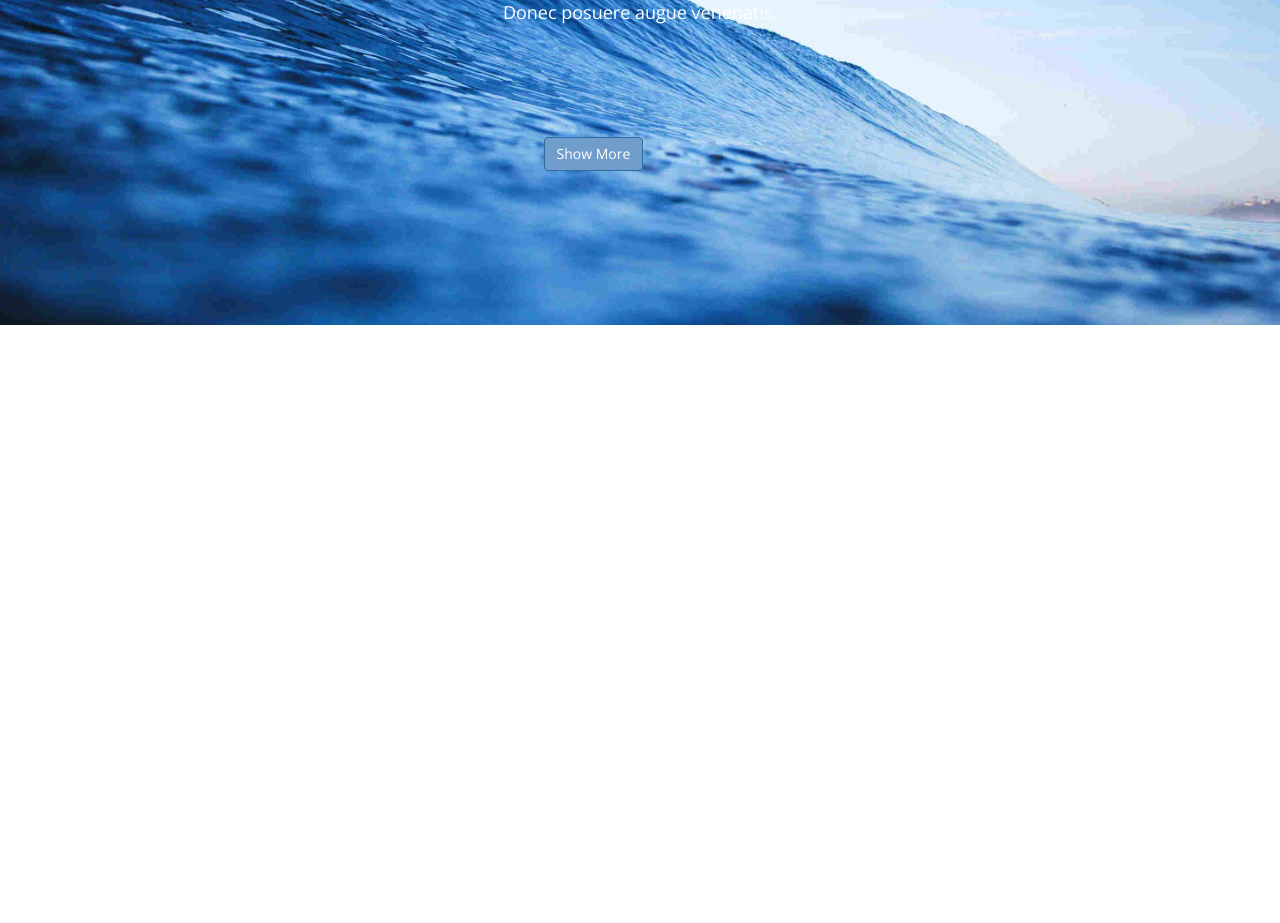
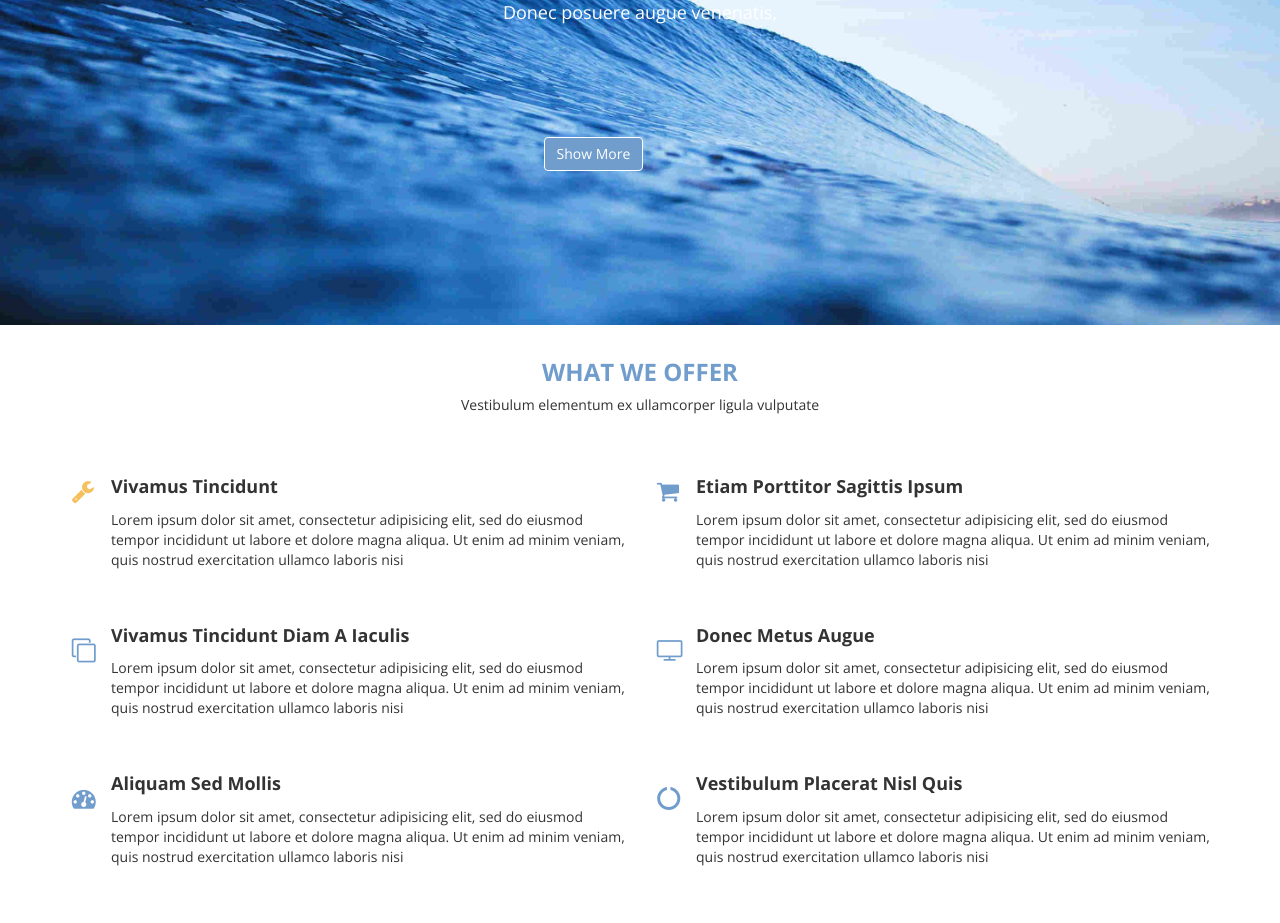
Before and after one commit to murarivarma/multipurposePSD, a plain HTML site: page index.html in a window 1280 px wide. Shown: the part 235-1158 px from the top of the page. Before the commit the page ends 800 px from the top, so only its background shows below. Drawn offline with nearby package versions, Linux system fonts and the light colour scheme.

Commit message:
What We Offer slide

```diff
--- a/css/src/app.scss
+++ b/css/src/app.scss
@@ -1,3 +1,4 @@
 @import "theme",
         "common",
-        "landing";
+        "landing",
+        "we_offer";
--- a/css/src/landing.scss
+++ b/css/src/landing.scss
@@ -48,6 +48,7 @@
         position: absolute;
         top: 23vh;
         left: 37vw;
+        border-color: $secondary-text-color;
       }
     }
 }
--- /dev/null
+++ b/css/src/we_offer.scss
@@ -0,0 +1,39 @@
+#what-we-offer {
+  //text-align: center;
+  position: relative;
+   i {
+    position: absolute;
+    left: -1em;
+    color: $selective-color-blue;
+    font-size: x-large;
+    margin-top: 0.5em;
+    margin-left: 1.7em;
+
+    &.wrench-color {
+      color: $yellow-color;
+    }
+   }
+
+   .heading {
+     text-align: center;
+     margin-bottom: 3em;
+      margin-top: 1em;
+
+     h3 {
+       text-transform: uppercase;
+       color: $selective-color-blue;
+       font-weight: bold;
+     }
+   }
+
+   .column-spacing {
+     padding-left: 4em;
+     h4 {
+       margin-bottom: 0.7em;
+       font-weight: bold;
+     }
+     p {
+       margin-bottom: 4em;
+     }
+   }
+}
--- a/index.html
+++ b/index.html
@@ -7,6 +7,7 @@
     <link rel="stylesheet" href="css/app.css">
     <link href='https://fonts.googleapis.com/css?family=Pacifico' rel='stylesheet' type='text/css'>
     <link href='https://fonts.googleapis.com/css?family=Open+Sans:400,700' rel='stylesheet' type='text/css'>
+    <link rel="stylesheet" href="https://maxcdn.bootstrapcdn.com/font-awesome/4.5.0/css/font-awesome.min.css">
 
   </head>
   <body>
@@ -42,5 +43,50 @@
           </div>
         </div>
     </section>
+    <!-- what we offer slide -->
+    <section id="what-we-offer" class="container">
+      <div class="row heading">
+        <div class="col-sm-12">
+          <h3>What we offer</h3>
+          <p>Vestibulum elementum ex ullamcorper ligula vulputate</p>
+        </div>
+      </div>
+      <div class="row">
+        <div class="col-sm-6 column-spacing">
+          <i class="fa fa-wrench wrench-color"></i>
+          <h4>Vivamus Tincidunt</h4>
+          <p>Lorem ipsum dolor sit amet, consectetur adipisicing elit, sed do eiusmod tempor incididunt ut
+             labore et dolore magna aliqua. Ut enim ad minim veniam,
+             quis nostrud exercitation ullamco laboris nisi</p>
+          <i class="fa fa-clone"></i>
+          <h4>Vivamus Tincidunt Diam A Iaculis</h4>
+          <p>Lorem ipsum dolor sit amet, consectetur adipisicing elit, sed do eiusmod tempor incididunt ut
+             labore et dolore magna aliqua. Ut enim ad minim veniam,
+             quis nostrud exercitation ullamco laboris nisi</p>
+          <i class="fa fa-tachometer"></i>
+          <h4>Aliquam Sed Mollis</h4>
+          <p>Lorem ipsum dolor sit amet, consectetur adipisicing elit, sed do eiusmod tempor incididunt ut
+             labore et dolore magna aliqua. Ut enim ad minim veniam,
+             quis nostrud exercitation ullamco laboris nisi</p>
+        </div>
+        <div class="col-sm-6 column-spacing">
+          <i class="fa fa-shopping-cart"></i>
+          <h4>Etiam Porttitor Sagittis Ipsum</h4>
+          <p>Lorem ipsum dolor sit amet, consectetur adipisicing elit, sed do eiusmod tempor incididunt ut
+             labore et dolore magna aliqua. Ut enim ad minim veniam,
+             quis nostrud exercitation ullamco laboris nisi</p>
+          <i class="fa fa-television"></i>
+          <h4>Donec Metus Augue</h4>
+          <p>Lorem ipsum dolor sit amet, consectetur adipisicing elit, sed do eiusmod tempor incididunt ut
+             labore et dolore magna aliqua. Ut enim ad minim veniam,
+             quis nostrud exercitation ullamco laboris nisi</p>
+          <i class="fa fa-circle-o-notch"></i>
+          <h4>Vestibulum Placerat Nisl Quis</h4>
+          <p>Lorem ipsum dolor sit amet, consectetur adipisicing elit, sed do eiusmod tempor incididunt ut
+             labore et dolore magna aliqua. Ut enim ad minim veniam,
+             quis nostrud exercitation ullamco laboris nisi</p>
+        </div>
+      </div>
+    </section>
   </body>
 </html>
```
Also changed, not shown: css/app.css, 1 other file.
